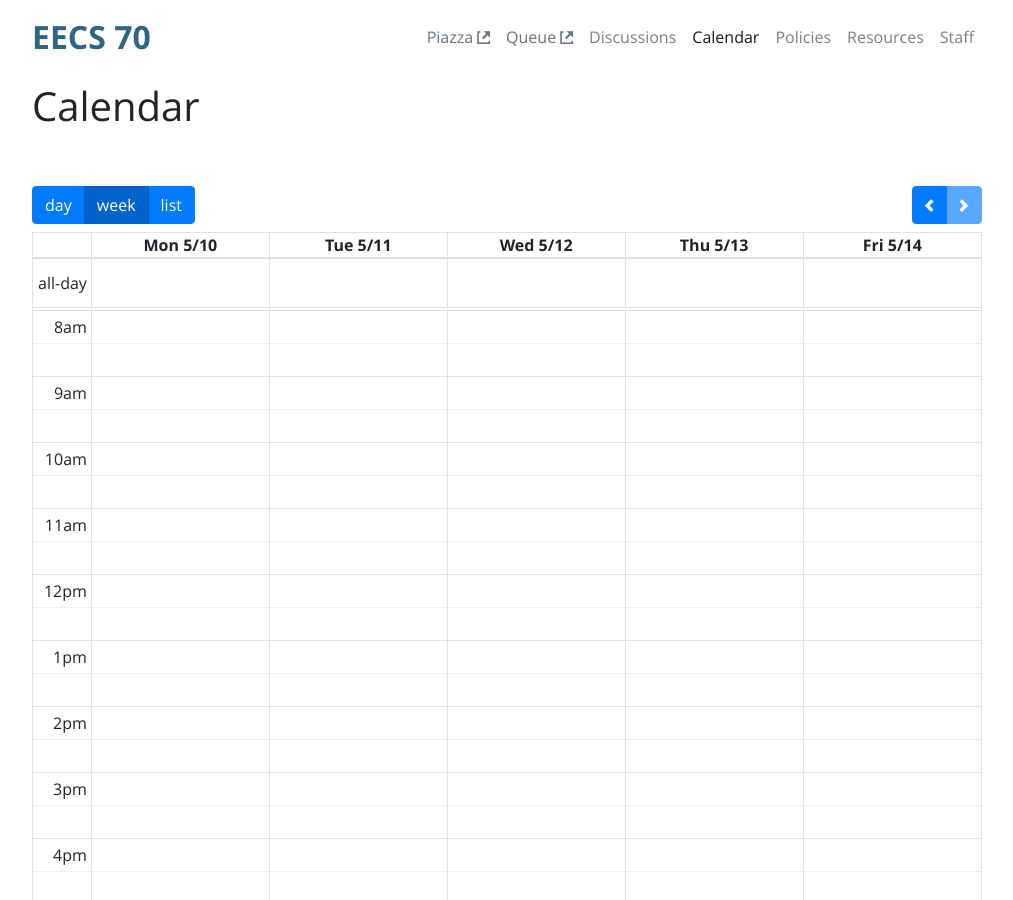
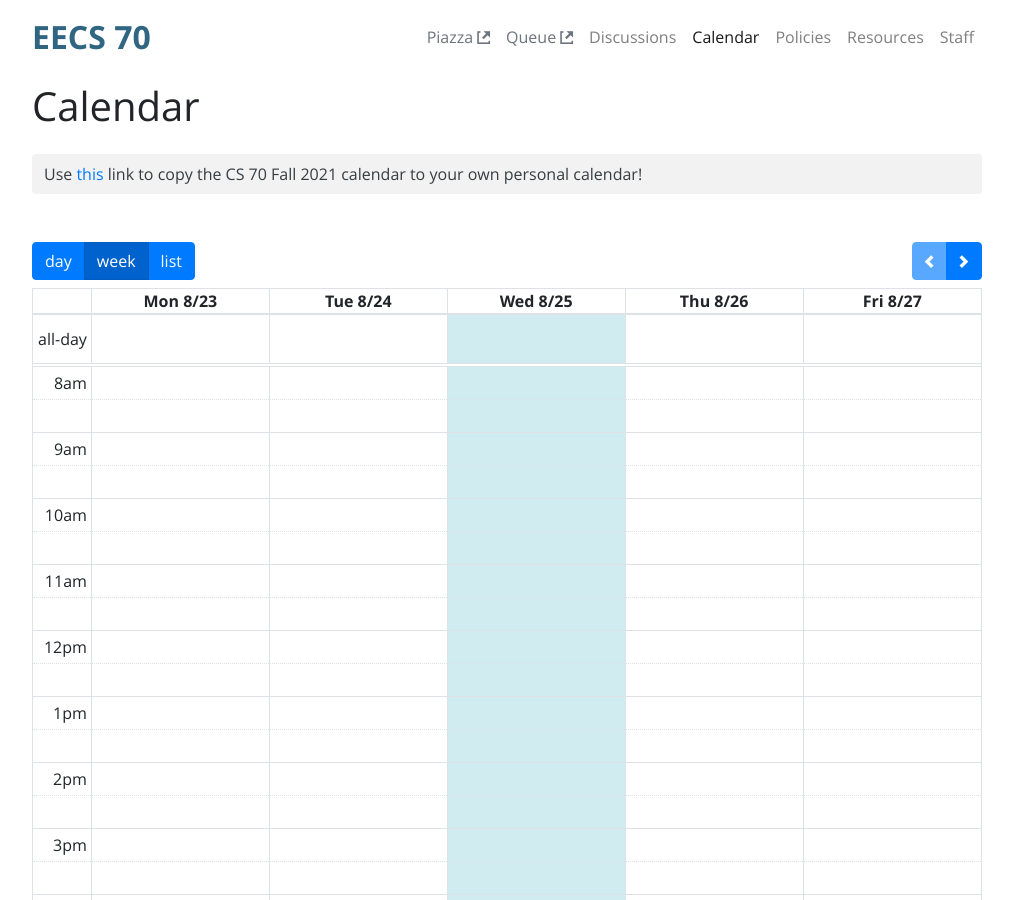
Before and after one commit to tsgoten/cs70-website, a Jekyll site: the page built from pages/calendar.html, in a window 1280 px wide and 900 px high. Shown: the whole window, without its empty margins (133-1146 px from the left). Built offline with Jekyll 4.4.1, drawn with Linux system fonts in a browser that asks for light colours; some of the changed lines change nothing that is shown.

Commit message:
add calendar to site

```diff
--- a/_layouts/calendar-layout.html
+++ b/_layouts/calendar-layout.html
@@ -2,15 +2,15 @@
 layout: page
 ---
 
-<!-- <blockquote>
+<blockquote>
     Use
     <a
-        href="https://calendar.google.com/calendar/u/1?cid=Y19vcXJ0ZXMyZWIxa2lodjQ3MjhvZmJnbnQ0c0Bncm91cC5jYWxlbmRhci5nb29nbGUuY29t"
+        href="https://calendar.google.com/calendar/u/0?cid=Y19kdGkyOGVnMWI3aTFtZDRocmhlbjJsYWFib0Bncm91cC5jYWxlbmRhci5nb29nbGUuY29t"
         >this</a
     >
-    link to copy the CS 170 Spring 2021 calendar to your own personal calendar!
-</blockquote> -->
-<br />
+    link to copy the CS 70 Fall 2021 calendar to your own personal calendar!
+</blockquote>
+<br/>
 
 <div id="calendar"></div>
 
@@ -89,7 +89,7 @@ layout: page
 
             // pull from google calendar
 
-            googleCalendarApiKey: "AIzaSyBkM3Ue0uvpiHs8yVLLNlbFwQP7z82efIc",
+            googleCalendarApiKey: "AIzaSyDfw2CrRHIIp-FUj2l2Dej5rVYx5YYG3vM",
             events: {
                 googleCalendarId: "{{ page.calendar_id }}",
             },
--- a/pages/calendar.html
+++ b/pages/calendar.html
@@ -2,9 +2,9 @@
 layout: calendar-layout
 title: Calendar
 permalink: /calendar/
-calendar_id: "c_oqrtes2eb1kihv4728ofbgnt4s@group.calendar.google.com"
+calendar_id: "c_dti28eg1b7i1md4hrhen2laabo@group.calendar.google.com"
 hidden_days: 0, 6
 maxTime: "24:00:00"
-range_start: "2021-01-25"
-range_end: "2021-05-14"
+range_start: "2021-08-25"
+range_end: "2021-12-14"
 ---
```
